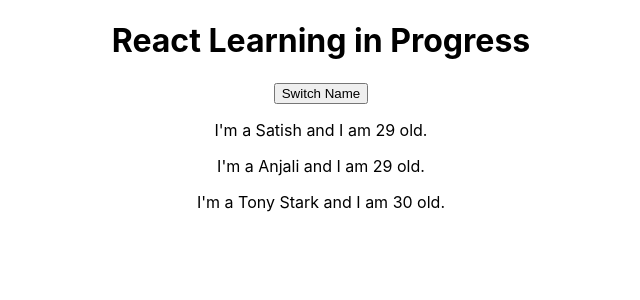
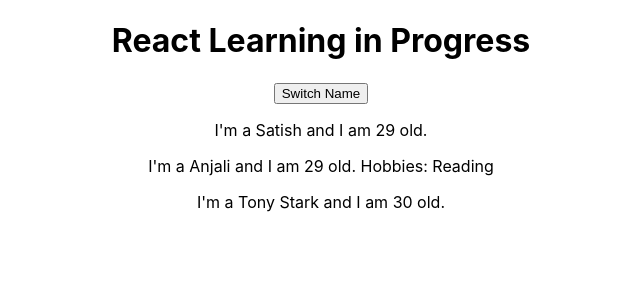
Before and after one commit to ssjsatish/burger-builder, a React (Create React App) app: page / in a window 1280 px wide. Shown: the top 300 px of the page, without its empty margins (319-959 px from the left). Built offline with nearby package versions, Linux system fonts and the light colour scheme; the HTML template or start-up script is replaced by a standard one.

Commit message:
passing function as props in stateless component

```diff
--- a/src/App.js
+++ b/src/App.js
@@ -15,7 +15,7 @@
   switchNameHandler = () => {
     this.setState({
       persons: [
-        { name: 'Satish Patel', age: 29 },
+        { name: 'Satish Patel', age: 27 },
         { name: 'Elon Musk', age: 50 },
         { name: 'Iron Man', age: 52 }
       ]
@@ -33,11 +33,11 @@
       <Person
         name={this.state.persons[1].name}
         age={this.state.persons[1].age}
-      />
+        click={this.switchNameHandler} >Hobbies: Reading
+      </Person>
       <Person
         name={this.state.persons[2].name}
         age={this.state.persons[2].age}
-        click={this.switchNameHandler}
       />
     </div>
   );
--- a/src/Person/Person.js
+++ b/src/Person/Person.js
@@ -1,6 +1,6 @@
 import React from 'react';
 const person = (props) => {
-    return <p>I'm a {props.name} and I am {props.age} old. {props.children}</p>
+    return <p onClick={props.click}>I'm a {props.name} and I am {props.age} old. {props.children}</p>
 };
 
 export default person;
```
